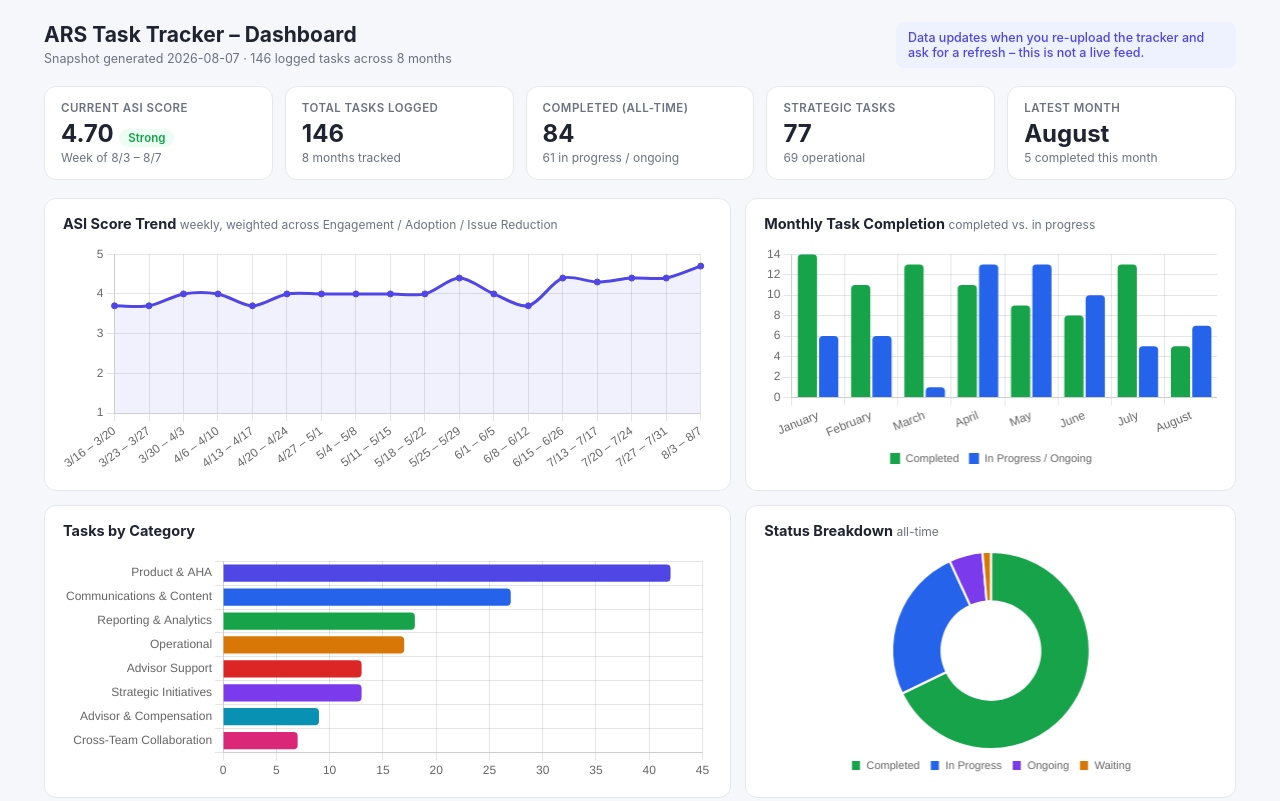
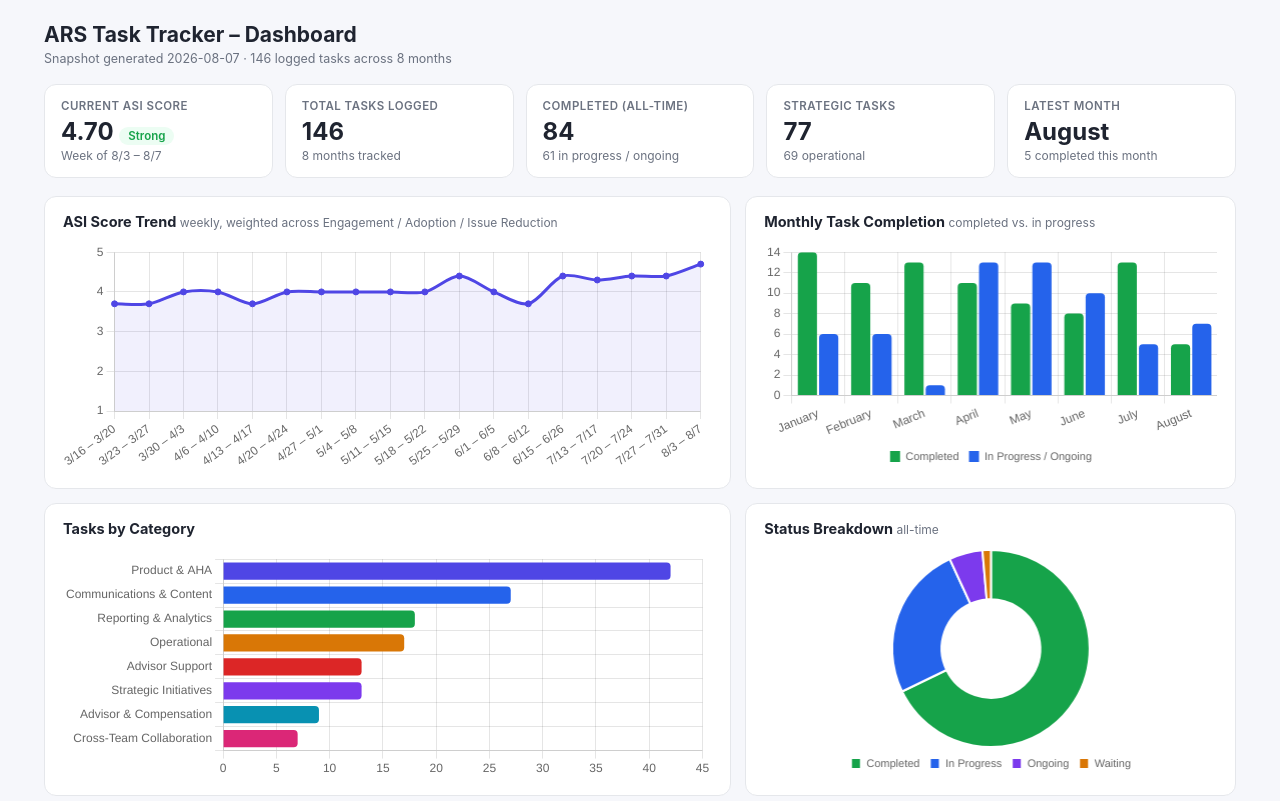
Before and after one commit to Waleska-A/ars-task-tracker-dashboard, a plain HTML site: page index.html in a window 1280 px wide. Shown: the top 801 px of the page. Drawn offline with nearby package versions, Linux system fonts and the light colour scheme.

Commit message:
Remove outdated refresh-note banner

```diff
--- a/index.html
+++ b/index.html
@@ -35,10 +35,6 @@
   }
   .topbar h1 { font-size: 21px; margin: 0 0 4px; font-weight: 700; }
   .topbar .meta { color: var(--sub); font-size: 12.5px; }
-  .refresh-note {
-    background: var(--accent-soft); color: var(--accent); border-radius: 8px;
-    padding: 8px 12px; font-size: 12.5px; font-weight: 500; max-width: 340px;
-  }
 
   .kpi-row { display: grid; grid-template-columns: repeat(5, 1fr); gap: 12px; margin-bottom: 18px; }
   .kpi {
@@ -123,7 +119,6 @@
       <h1>ARS Task Tracker – Dashboard</h1>
       <div class="meta" id="genMeta">Data snapshot loading…</div>
     </div>
-    <div class="refresh-note">Data updates when you re-upload the tracker and ask for a refresh – this is not a live feed.</div>
   </div>
 
   <div class="kpi-row" id="kpiRow"></div>
```
